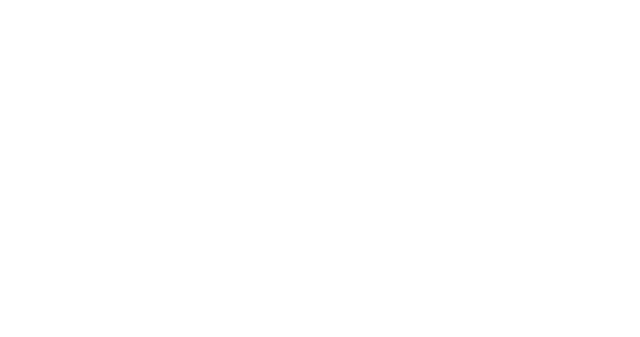
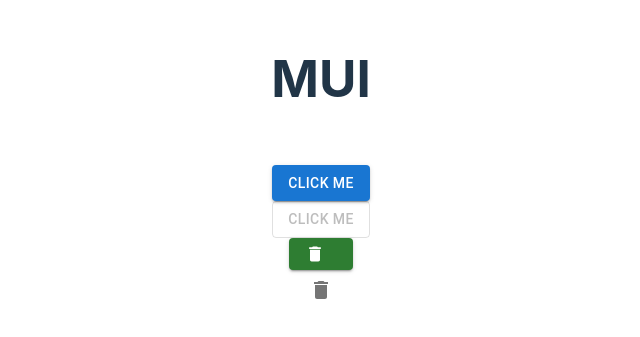
Before and after one commit to JajoriaYogesh04/ReactJS, a React (Vite) app in the folder minorproject/react-minor-project/: page / in a window 1280 px wide. Shown: the part 237-574 px from the top of the page, without its empty margins (319-959 px from the left). Built offline with nearby package versions, Linux system fonts and the light colour scheme.

Commit message:
Using Material UI

```diff
--- a/minorproject/react-minor-project/package.json
+++ b/minorproject/react-minor-project/package.json
@@ -10,6 +10,11 @@
     "preview": "vite preview"
   },
   "dependencies": {
+    "@emotion/react": "^11.11.4",
+    "@emotion/styled": "^11.11.5",
+    "@fontsource/roboto": "^5.0.13",
+    "@mui/icons-material": "^5.15.20",
+    "@mui/material": "^5.15.20",
     "react": "^18.2.0",
     "react-dom": "^18.2.0"
   },
--- a/minorproject/react-minor-project/src/App.jsx
+++ b/minorproject/react-minor-project/src/App.jsx
@@ -1,11 +1,12 @@
 
 import './App.css'
+import Mui from './Mui'
 
 function App() {
 
   return (
     <>
-
+      <Mui></Mui>
     </>
   )
 }
--- /dev/null
+++ b/minorproject/react-minor-project/src/Mui.jsx
@@ -0,0 +1,18 @@
+import Button from '@mui/material/Button';
+import DeleteIcon from '@mui/icons-material/Delete';
+import IconButton from '@mui/material/IconButton';
+
+export default function Mui(){
+    let handleClick=()=>{
+        console.log("Button Clicked")
+    }
+    return(
+        <>
+            <h1>MUI</h1><br />
+            <Button variant="contained" onClick={handleClick}>Click Me</Button><br />
+            <Button variant="outlined" onClick={handleClick} disabled>Click Me</Button><br />
+            <Button variant="contained" onClick={handleClick} color="success" startIcon={<DeleteIcon />}></Button><br />
+            <IconButton aria-label="delete" onClick={handleClick}><DeleteIcon /></IconButton>
+        </>
+    )
+}
```
Also changed, not shown: 1 other file (tests, documents, lock files or other folders).
